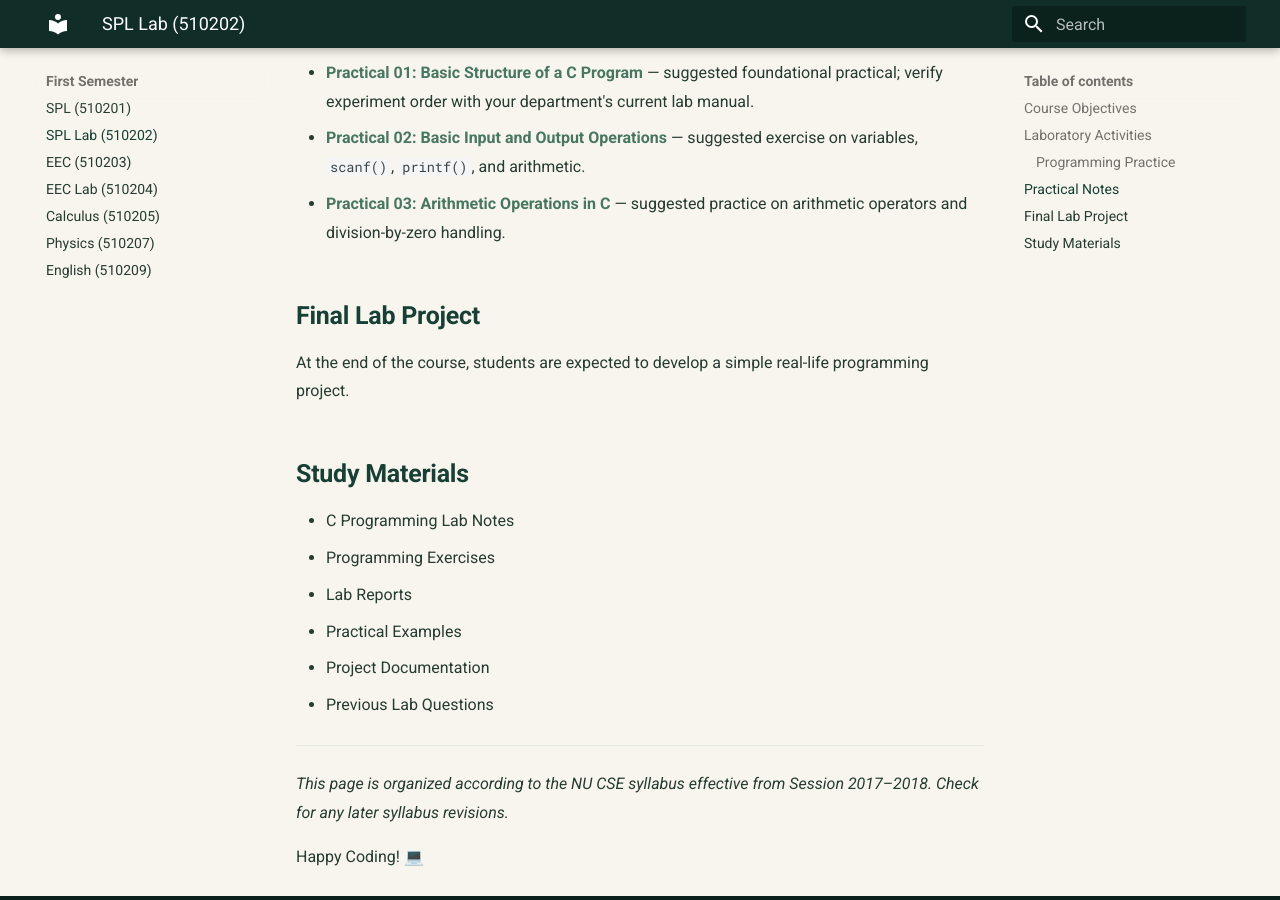
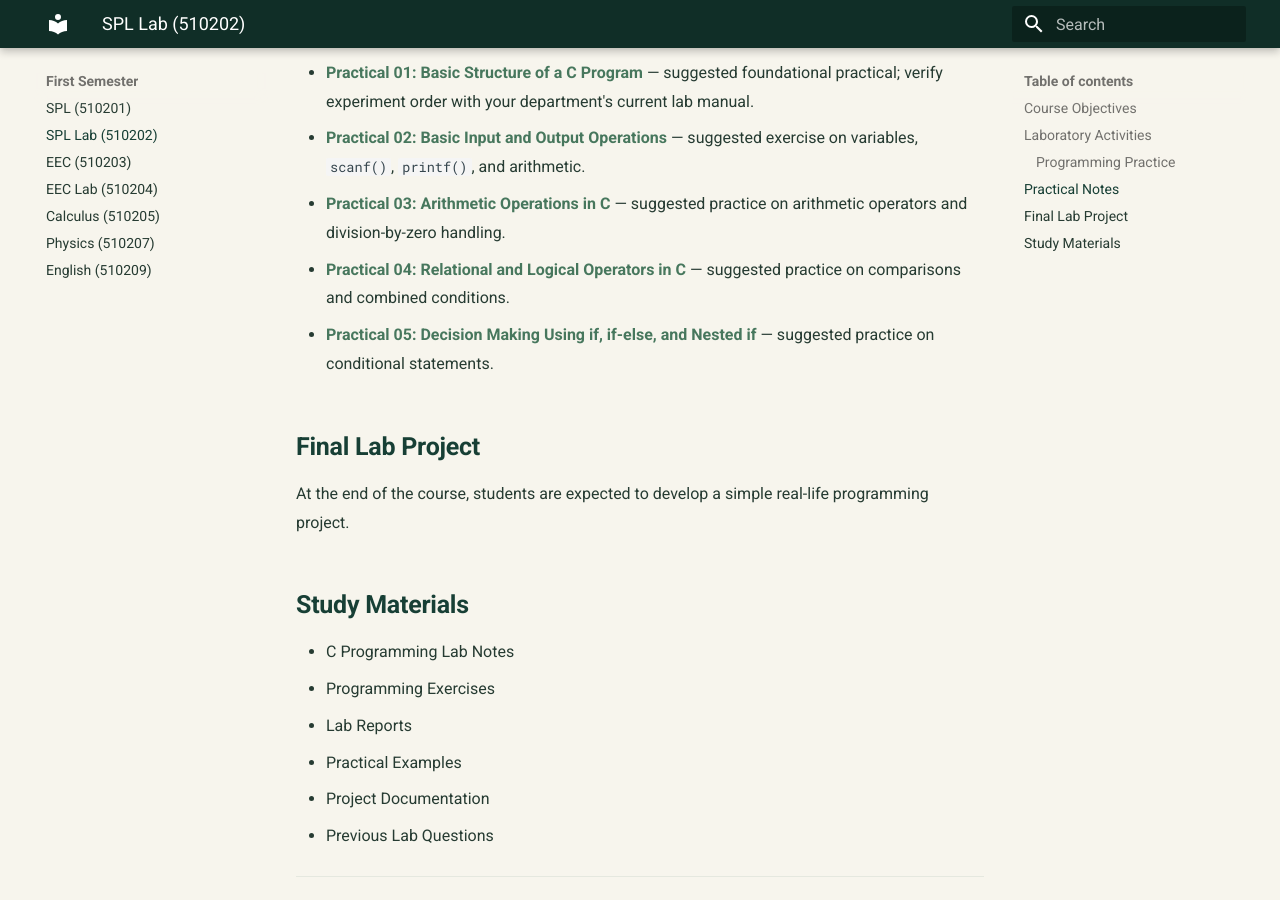
Before and after one commit to taimiyatahsin0-png/nu-cse-notes-store, an MkDocs documentation site: the page built from docs/subjects/spl-lab/index.md, in a window 1280 px wide and 900 px high, scrolled down 1201 px. Built offline with MkDocs 1.6.1 and Material for MkDocs 9.7.7, drawn with Linux system fonts in a browser that asks for light colours.

Commit message:
Link SPL Lab practicals 04 and 05

```diff
--- a/docs/subjects/spl-lab/index.md
+++ b/docs/subjects/spl-lab/index.md
@@ -36,6 +36,8 @@ Students will regularly solve programming problems to improve their practical pr
 - [Practical 01: Basic Structure of a C Program](01-basic-structure-of-c-program.md) — suggested foundational practical; verify experiment order with your department's current lab manual.
 - [Practical 02: Basic Input and Output Operations](02-basic-input-output-and-addition.md) — suggested exercise on variables, `scanf()`, `printf()`, and arithmetic.
 - [Practical 03: Arithmetic Operations in C](03-arithmetic-operations.md) — suggested practice on arithmetic operators and division-by-zero handling.
+- [Practical 04: Relational and Logical Operators in C](04-relational-and-logical-operators.md) — suggested practice on comparisons and combined conditions.
+- [Practical 05: Decision Making Using if, if-else, and Nested if](05-decision-making-if-else.md) — suggested practice on conditional statements.
 
 ## Final Lab Project
 
```
